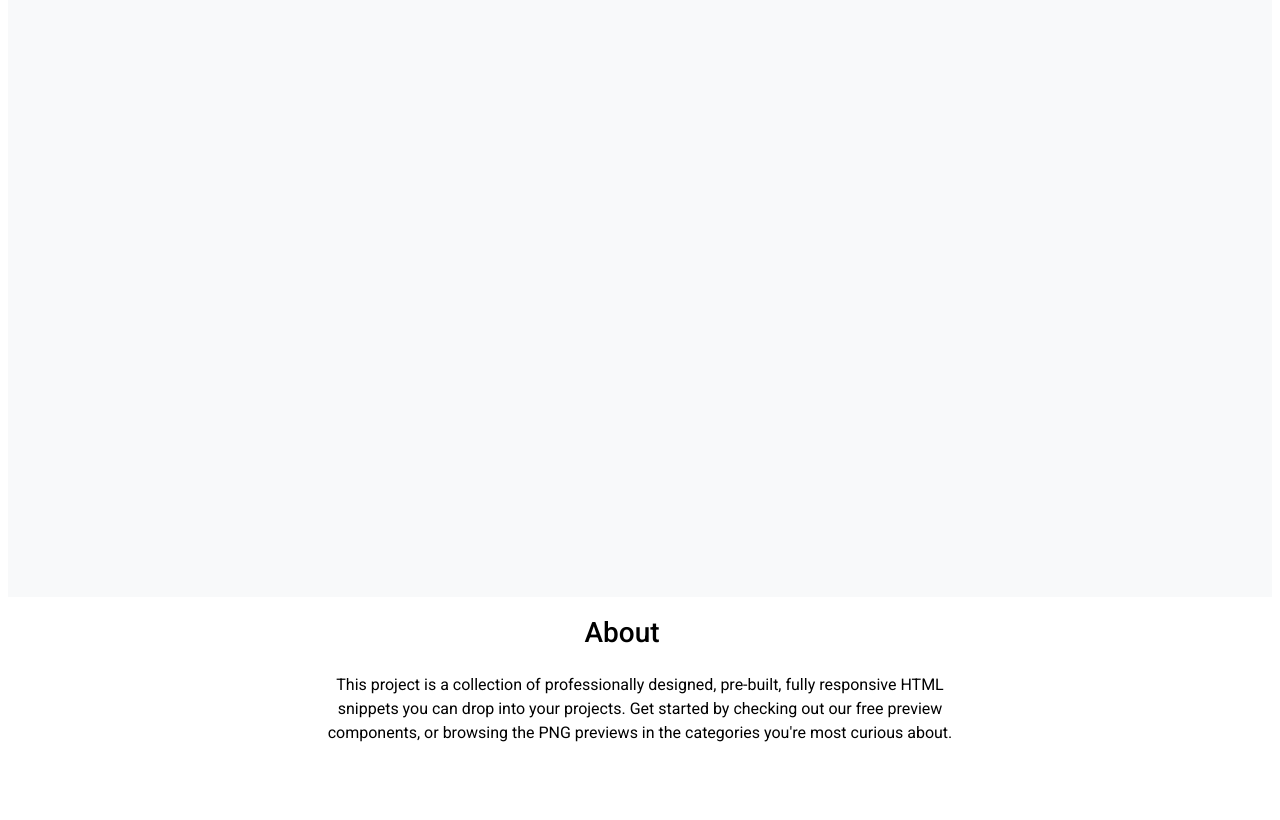
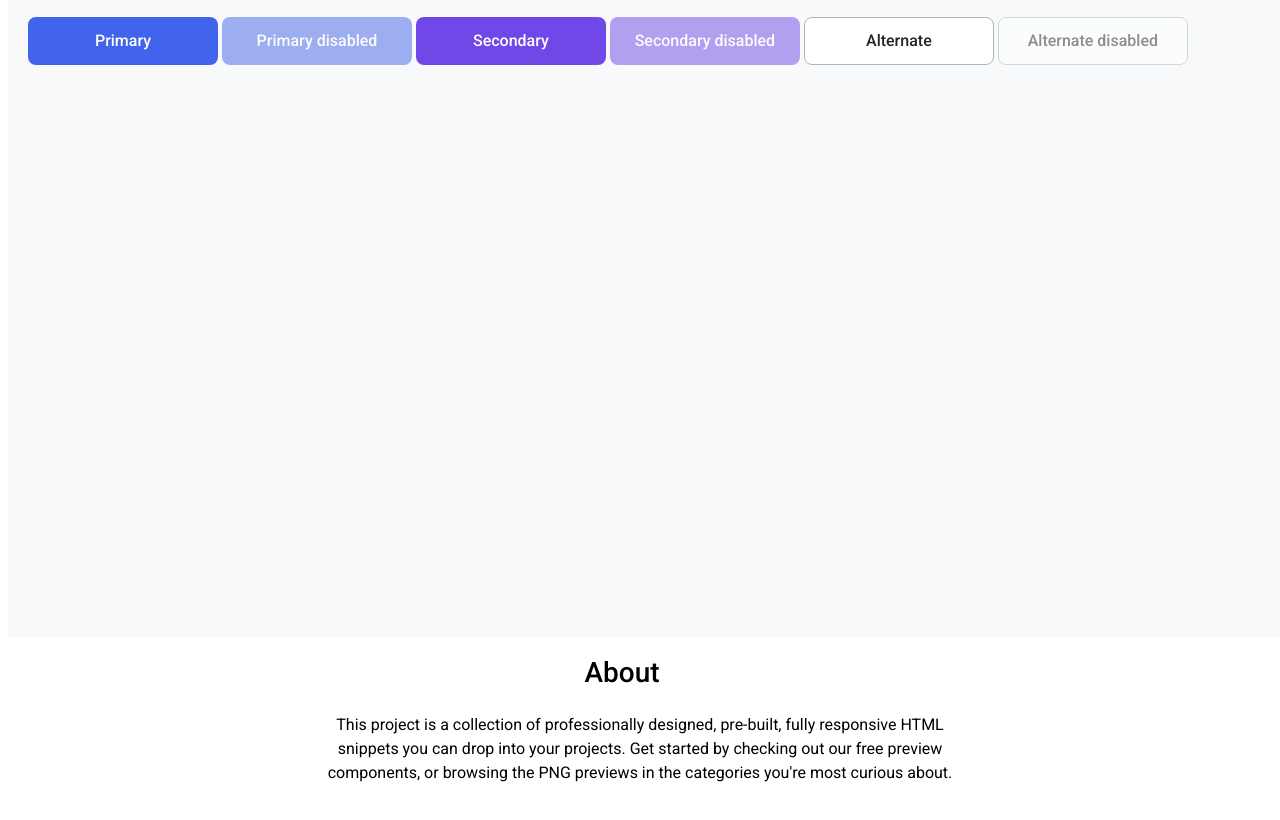
Before and after one commit to js-tasks-ru/htmlcss-20240216_akbashev-ar6, a website: page 03-lection1/01-button/index.html in a window 1280 px wide. Shown: the part 130-950 px from the top of the page. Drawn offline with Linux system fonts and the light colour scheme.

Commit message:
Кнопки

```diff
--- a/03-lection1/01-button/button.css
+++ b/03-lection1/01-button/button.css
@@ -1 +1,62 @@
-/* Стилизация кнопки */
+.buttons__button {
+  font-family: Roboto;
+  font-size: 16px;
+  font-weight: 500;
+  line-height: 19px;
+  letter-spacing: 0em;
+  text-align: center;
+  width: 190px;
+  height: 48px;
+  border: none;
+  border-radius: 8px;
+  cursor: pointer;
+}
+
+.buttons__button_primary {
+  background-color: var(--primary);
+  color: var(--white);
+}
+
+.buttons__button_primary:hover {
+  background-color: var(--primary-hover);
+  transition: opacity 200ms ease-in-out, background-color 200ms ease-in-out;
+}
+
+.buttons__button_primary:disabled {
+  background-color: var(--primary);
+  opacity: 50%;
+  cursor: default;
+}
+
+.buttons__button_secondary {
+  background-color: var(--secondary);
+  color: var(--white);
+}
+
+.buttons__button_secondary:hover {
+  background-color: var(--secondary-hover);
+  transition: opacity 200ms ease-in-out, background-color 200ms ease-in-out;
+}
+
+.buttons__button_secondary:disabled {
+  background-color: var(--secondary);
+  opacity: 50%;
+  cursor: default;
+}
+
+.buttons__button_alternate {
+  background-color: var(--white);
+  border: 1px solid var(--grey-3);
+  color: var(--black);
+}
+
+.buttons__button_alternate:hover {
+  border: 1px solid var(--black);
+  transition: opacity 200ms ease-in-out, border 200ms ease-in-out;
+}
+
+.buttons__button_alternate:disabled {
+  border: 1px solid var(--grey-3);
+  opacity: 50%;
+  cursor: default;
+}
--- a/03-lection1/01-button/index.html
+++ b/03-lection1/01-button/index.html
@@ -15,6 +15,14 @@
             </div>
         </header>
         <main class='main'>
+            <div class='buttons'>
+                <button class='buttons__button buttons__button_primary'>Primary</button>
+                <button class='buttons__button buttons__button_primary' disabled>Primary disabled</button>
+                <button class='buttons__button buttons__button_secondary'>Secondary</button>
+                <button class='buttons__button buttons__button_secondary' disabled>Secondary disabled</button>
+                <button class='buttons__button buttons__button_alternate'>Alternate</button>
+                <button class='buttons__button buttons__button_alternate' disabled>Alternate disabled</button>
+            </div>
         </main>
         <footer class='footer'>
             <div class='footer__title'>About</div>
--- a/assets/css/main.css
+++ b/assets/css/main.css
@@ -5,7 +5,9 @@
     --black: #212429;
     --pink: #F784AD;
     --purple: #7048E8;
-    --blue: #374FC7;
+    --purple-darker: #5028C6;
+    --blue: #4263EB;
+    --blue-darker: #2342C0;
     --red: #F03D3E;
     --grey-1: #F8F9FA;
     --grey-2: #DDE2E5;
@@ -16,7 +18,9 @@
     --success: var(--blue);
 
     --primary: var(--blue);
+    --primary-hover: var(--blue-darker);
     --secondary: var(--purple);
+    --secondary-hover: var(--purple-darker);
 }
 
 * {
--- a/components/main/main.css
+++ b/components/main/main.css
@@ -1,5 +1,6 @@
 .main {
-  width: 100%;
+  width: 98%;
   height: 600px;
+  padding: 20px;
   background-color: var(--grey-1);
 }
```
